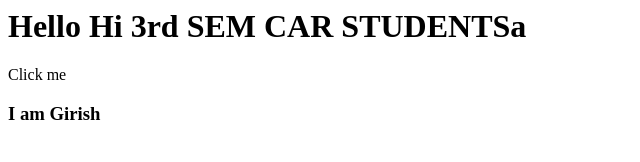
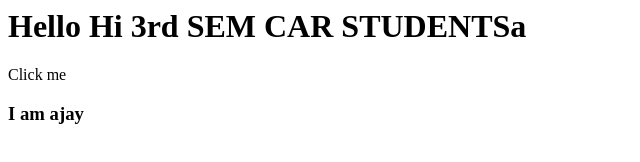
Before and after one commit to Girish209/Girish_51_AIML, a plain HTML site: page index.html in a window 1280 px wide. Shown: the full height of the page, 0-640 px from the left. Drawn offline with Linux system fonts and the light colour scheme.

Commit message:
first main

```diff
--- a/index.html
+++ b/index.html
@@ -8,6 +8,6 @@
 <body>
     <h1>Hello Hi 3rd SEM CAR STUDENTSa</h1>
     <a>Click me</a>
-    <h3>I am Girish</h3>
+    <h3>I am ajay</h3>
 </body>
 </html>
```
